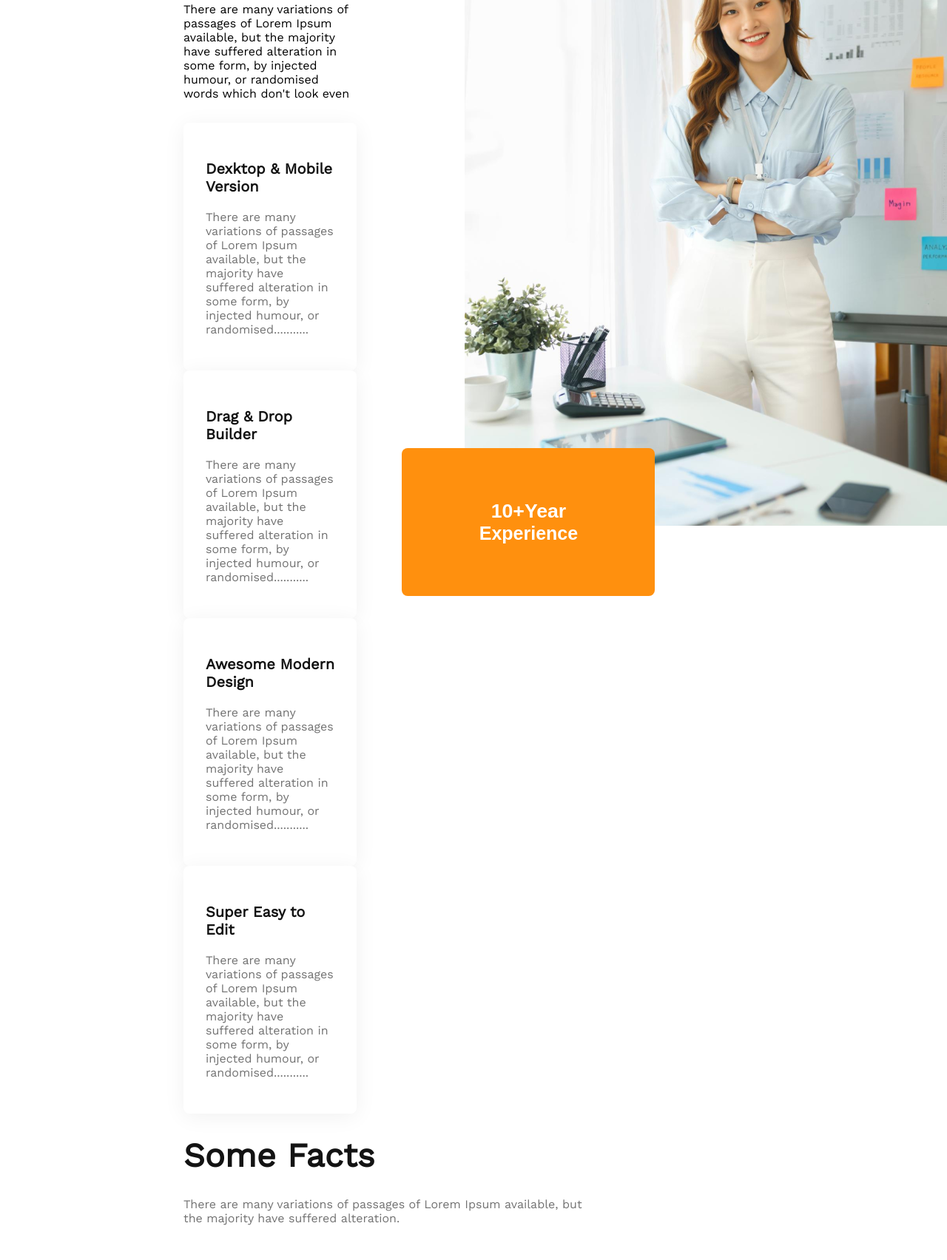
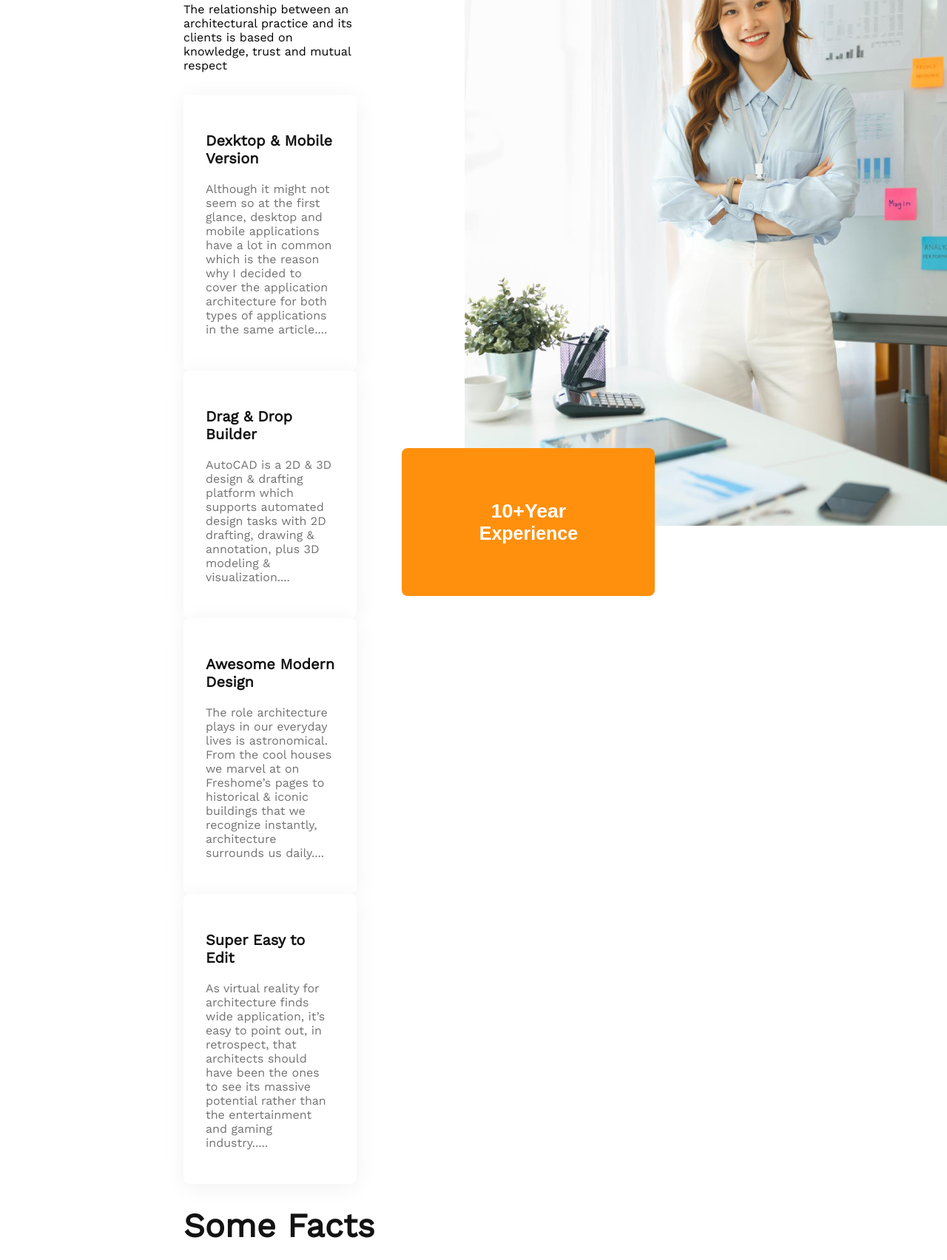
Before and after one commit to RedowanSajeeb/G3-Architects, a plain HTML site: page index.html in a window 1280 px wide. Shown: the part 2741-4445 px from the top of the page at 74% size. Drawn offline with nearby package versions, Linux system fonts and the light colour scheme.

Commit message:
ALL-DONE

```diff
--- a/index.html
+++ b/index.html
@@ -8,7 +8,7 @@
     <!-- css-style-link -->
     <link rel="stylesheet" href="StyleFile/style.css">
     <!-- favicon-->
-    <link rel="icon" type="image/x-icon" href="/images/icons/g3logo.png">
+    <link rel="icon" type="image/x-icon" href="/images/icons/facvi.png">
 </head>
 <body>
     <!-- navbar-bannar-section -->
@@ -62,7 +62,9 @@
                     <span style="color: #131313; font-weight: 700;font-weight: 700;">of Our </span>
                     <br>
                     <span style="color: #FF900E;font-size: 45px;font-weight: 700;">Features</span></h1>
-                <p>There are many variations of passages of Lorem Ipsum available,<br> but the majority have suffered alteration in some form, by injected <br> humour, or randomised words which don't look even</p>
+                <p>G3 Architecture has a team of experienced and talented staff with
+                    <br> the expertise and capacity to deliver a full range of architectural
+                    <br> design services from concept to completion.</p>
                 <button class="btn-style">
                     Explore More
                 </button>
@@ -77,13 +79,13 @@
                     <div>
                         <h1 class="boder-F">Features you will <br> love & enjoy</h1>
                     </div>
-            <p class="ptag-style-class">There are many variations of passages of Lorem Ipsum available, but the majority have suffered alteration in some form, by injected humour, or randomised words which don't look even</p>
+            <p class="ptag-style-class">The relationship between an architectural practice and its clients is based on knowledge, trust and mutual respect</p>
             <div class="Features-textBox">
                 <h3>
                     Dexktop & Mobile Version
                 </h3>
                 <p>
-                    There are many variations of passages of Lorem Ipsum available, but the majority have suffered alteration in some form, by injected humour, or randomised...........
+                    Although it might not seem so at the first glance, desktop and mobile applications have a lot in common which is the reason why I decided to cover the application architecture for both types of applications in the same article....
                 </p>
             </div>
             <div class="Features-textBox">
@@ -91,7 +93,7 @@
                     Drag & Drop Builder
                 </h3>
                 <p>
-                    There are many variations of passages of Lorem Ipsum available, but the majority have suffered alteration in some form, by injected humour, or randomised...........
+                    AutoCAD is a 2D & 3D design & drafting platform which supports automated design tasks with 2D drafting, drawing & annotation, plus 3D modeling & visualization....
                 </p>
             </div>
             <div class="Features-textBox">
@@ -99,7 +101,7 @@
                     Awesome Modern Design
                 </h3>
                 <p>
-                    There are many variations of passages of Lorem Ipsum available, but the majority have suffered alteration in some form, by injected humour, or randomised...........
+                    The role architecture plays in our everyday lives is astronomical. From the cool houses we marvel at on Freshome’s pages to historical & iconic buildings that we recognize instantly, architecture surrounds us daily....
                 </p>
             </div>
             <div class="Features-textBox">
@@ -107,7 +109,7 @@
                     Super Easy to Edit
                 </h3>
                 <p>
-                    There are many variations of passages of Lorem Ipsum available, but the majority have suffered alteration in some form, by injected humour, or randomised...........
+                    As virtual reality for architecture finds wide application, it’s easy to point out, in retrospect, that architects should have been the ones to see its massive potential rather than the entertainment and gaming industry.....
                 </p>
             </div>
                 </div>
@@ -130,8 +132,8 @@
             <h1>
                 Some Facts
             </h1>
-            <p>
-                There are many variations of passages of Lorem Ipsum available, but <br> the majority have suffered alteration.
+            <p>G3 provides high quality architectural and interior design solutions to corporations, institutions, developers, and property owners. <br>
+                An architect is a person who plans, designs and oversees the construction of buildings. To practice architecture means to provide...
             </p>
           </div>
             <div class="Some-Facts-icon-section">
@@ -161,7 +163,7 @@
         <div class="sponspors-text-section">
             <h1 class="our-text">Our Sponspors</h1>
         <p>
-        There are many variations of passages of Lorem Ipsum available, but <br> the majority have suffered alteration.
+            Top solution providers will showcase their portfolio of products and service to the architecture industry during architecture & design network <br> Presentation the most innovative and creative offerings, br every buyer will be able to find what <br> their looking for for their current and upcoming projects..
         </p>
         </div>
         <div class="Sponspors-icons">
```
Also changed, not shown: images/icons/facvi.png (added), images/icons/g3logo.png (deleted).
